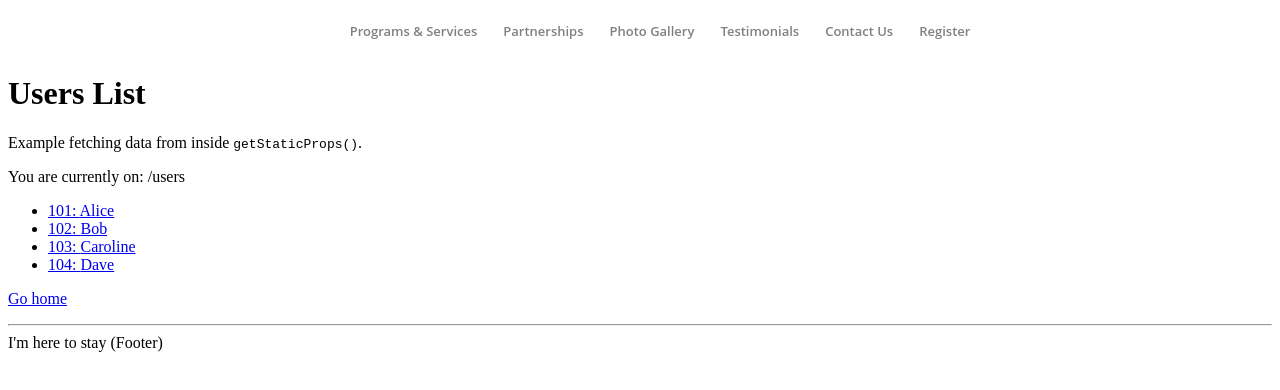
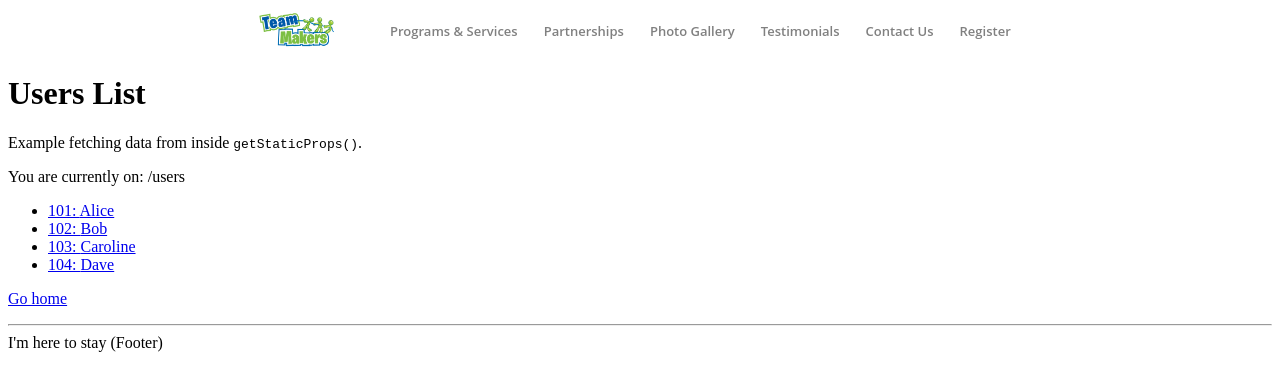
Before and after one commit to sajalrs/teammakersnj, a Next.js app: page /users in a window 1280 px wide. Shown: the top 390 px of the page. Built offline with nearby package versions, Linux system fonts and the light colour scheme.

Commit message:
logo image resizes and font color changes with isFixed prop change

```diff
--- a/components/Layout.tsx
+++ b/components/Layout.tsx
@@ -1,4 +1,4 @@
-import React, { ReactNode } from "react";
+import React, { ReactNode, useState } from "react";
 import Head from "next/head";
 import Navbar from "../components/Navbar";
 
@@ -7,7 +7,9 @@ type Props = {
   title?: string;
 };
 
-const Layout = ({ children, title = "This is the default title" }: Props) => (
+const Layout = ({ children, title = "This is the default title" }: Props) => {
+  const [isFixed, setFixed] = useState(true);
+  return (
   <div>
     <Head>
       <title>{title}</title>
@@ -15,14 +17,14 @@ const Layout = ({ children, title = "This is the default title" }: Props) => (
       <meta name="viewport" content="initial-scale=1.0, width=device-width" />
     </Head>
     <header>
-      <Navbar/>
+      <Navbar isFixed={isFixed}/>
     </header>
     {children}
     <footer>
       <hr />
       <span>I'm here to stay (Footer)</span>
     </footer>
-  </div>
-);
+  </div>)
+};
 
 export default Layout;
--- a/components/Navbar/index.tsx
+++ b/components/Navbar/index.tsx
@@ -1,10 +1,23 @@
 import React from "react";
 import Link from "next/link";
 import navbarStyles from "./navbar.module.css";
-const Navbar = () => {
+
+type Props = {
+  isFixed: boolean;
+};
+
+const Navbar = ({ isFixed }: Props) => {
   return (
     <div className={navbarStyles["navbar"]}>
+      <div
+        className={isFixed ? navbarStyles["fixed"] : navbarStyles["not-fixed"]}
+      >
         <nav>
+          <Link href="/">
+            <a>
+              <img id={navbarStyles["logo-img"]} src="/TM-logo.png" />
+            </a>
+          </Link>
           <ul>
             <li>
               <Link href="/">
@@ -39,6 +52,7 @@ const Navbar = () => {
           </ul>
         </nav>
       </div>
+    </div>
   );
 };
 
--- a/components/Navbar/navbar.module.css
+++ b/components/Navbar/navbar.module.css
@@ -8,7 +8,11 @@
   -webkit-box-pack: center;
       -ms-flex-pack: center;
           justify-content: center;
-  height: 46px;
+}
+
+.navbar nav #logo-img {
+  height: 100px;
+  max-width: 300px;
 }
 
 .navbar nav ul {
@@ -28,6 +32,31 @@
 
 .navbar nav ul li a {
   text-decoration: none;
+}
+
+.navbar .fixed nav {
+  height: 46px;
+}
+
+.navbar .fixed nav #logo-img {
+  max-height: 44px;
+}
+
+.navbar .fixed nav ul {
+  display: -webkit-box;
+  display: -ms-flexbox;
+  display: flex;
+}
+
+.navbar .fixed nav ul li a {
   color: #808080;
 }
+
+.navbar .not-fixed nav {
+  height: 88px;
+}
+
+.navbar .not-fixed nav ul li a {
+  color: #ffffff;
+}
 /*# sourceMappingURL=navbar.module.css.map */
--- a/components/Navbar/navbar.module.scss
+++ b/components/Navbar/navbar.module.scss
@@ -5,7 +5,11 @@ $font-family: "open sans", "helveticaneue", Helvetica, Arial;
     display: flex;
     align-items: center;
     justify-content: center;
-    height: 46px;
+    #logo-img {
+      height: 100px;
+      max-width: 300px;
+    }
+
     ul {
       display: flex;
 
@@ -16,9 +20,39 @@ $font-family: "open sans", "helveticaneue", Helvetica, Arial;
         padding: 0px 13px;
         font-size: 13px;
         font-weight: 600;
-        a{
-            text-decoration: none;
+        a {
+          text-decoration: none;
+        }
+      }
+    }
+  }
+  .fixed {
+    nav {
+      height: 46px;
+      #logo-img {
+        max-height: 44px;
+      }
+
+      ul {
+        display: flex;
+
+        li {
+          a {
             color: #808080;
+          }
+        }
+      }
+    }
+  }
+
+  .not-fixed {
+    nav {
+      height: 88px;
+      ul {
+        li {
+          a {
+            color: #ffffff;
+          }
         }
       }
     }
```
Also changed, not shown: 1 other file (tests, documents, lock files or other folders). Lines whose indentation alone changed are shown as unchanged.
